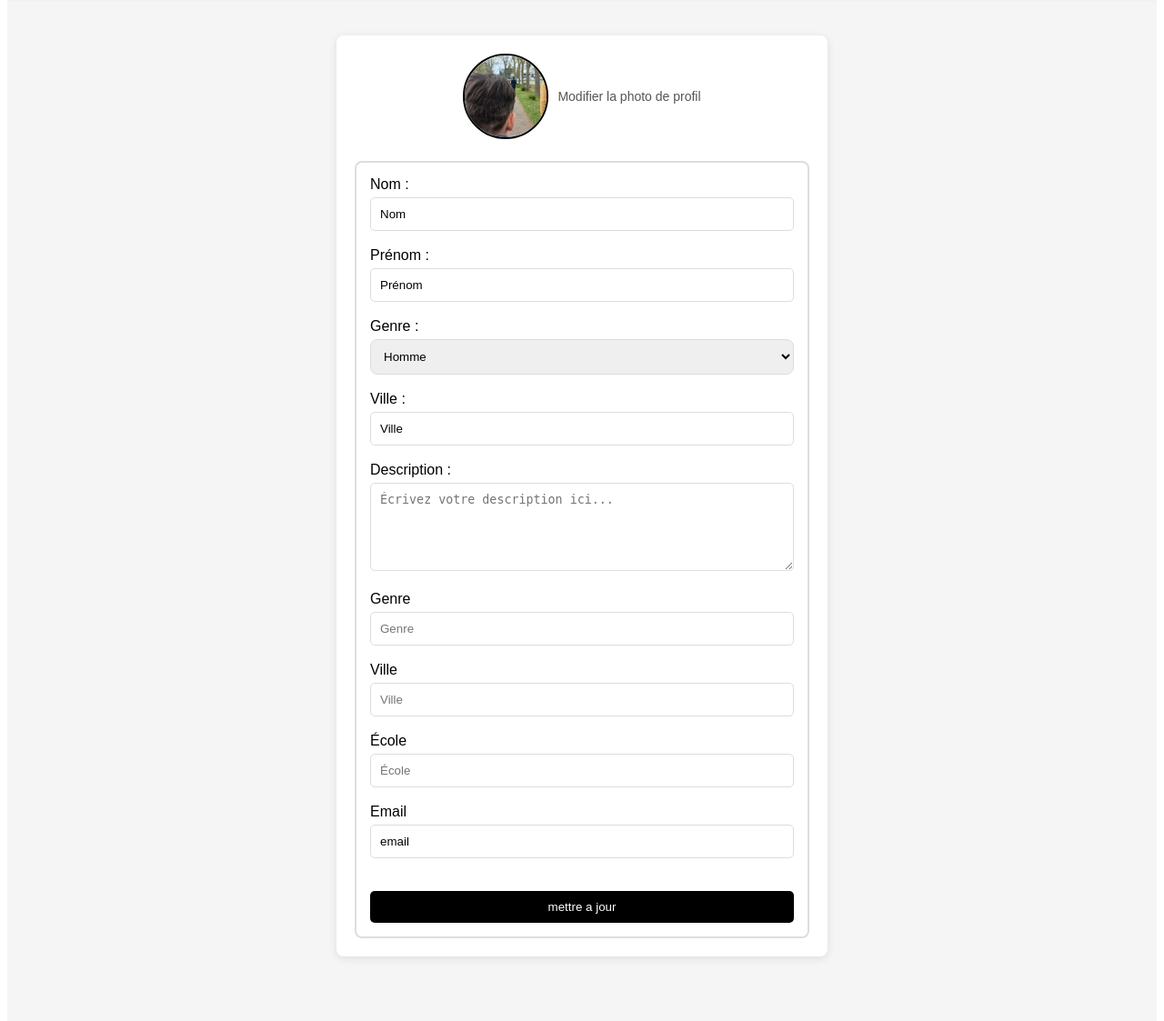
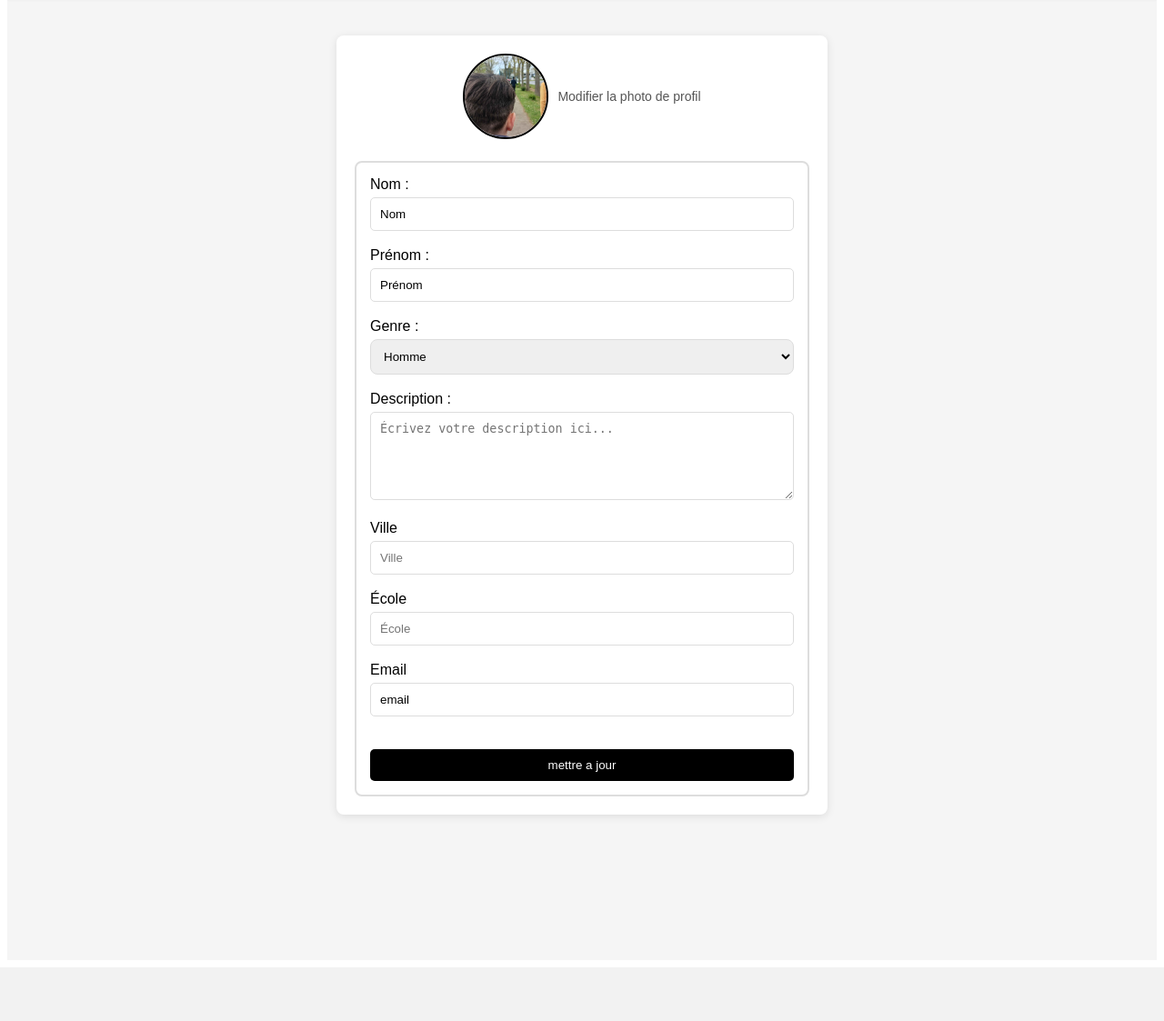
Before and after one commit to CESI-caen/Web4All, a Symfony app: template templates/home/profil.html.twig in a window 1280 px wide. Shown: the part 92-1215 px from the top of the page at 91% size. After the commit the page ends 1156 px from the top, so only its background shows below. Run offline with Twig, Linux system fonts and the light colour scheme; the template is opened without the code that fills it, so the values that code supplies are empty; style sheets or scripts are compiled from the project's sources; some libraries are stand-ins or nearby versions.

Commit message:
correct the profil page

```diff
--- a/templates/home/profil.html.twig
+++ b/templates/home/profil.html.twig
@@ -46,17 +46,10 @@
                     </select>
                 </label><br><br>
 
-                <label>Ville :<br>
-                    <input type="text" name="ville" value="Ville" required>
-                </label><br><br>
-
                 <label>Description :</label><br>
                 <textarea id="Description" name="Description" rows="5" placeholder="Écrivez votre description ici..."></textarea>
 
                 <br><br>
-                <label class="titre">Genre<br>
-                <input name="genre" type="text" placeholder="Genre" required>
-                </label><br><br>
 
                 <label class="titre">Ville<br>
                 <input name="ville" type="text" placeholder="Ville" required>
```
